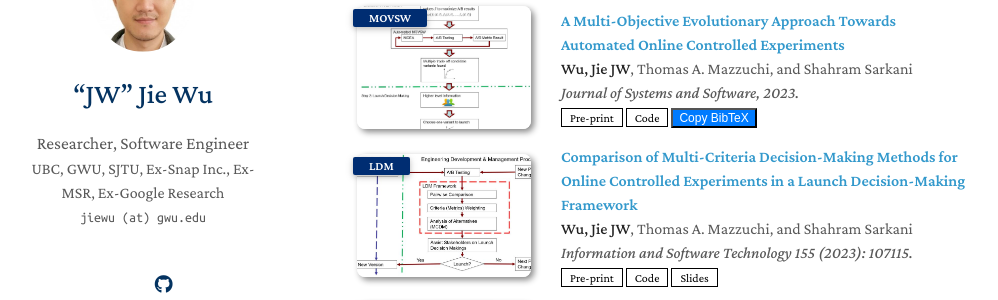
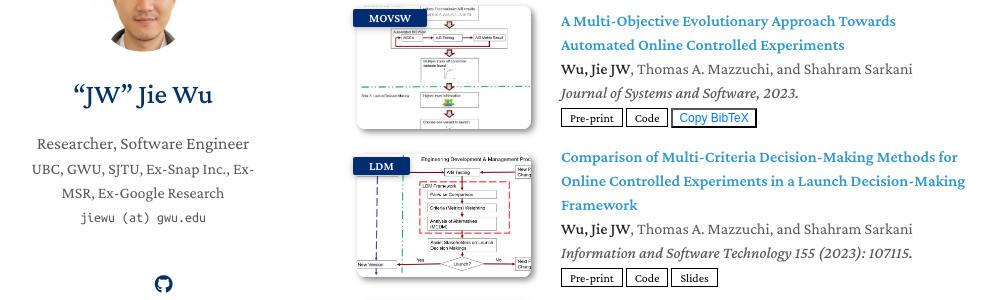
Before and after one commit to yaoyao-liu/minimal-light, a Jekyll site: the page built from index.md, in a window 1280 px wide and 900 px high, scrolled down 1668 px. Shown: the part 150-450 px from the top of the window, without its empty margins (133-1131 px from the left). Built offline with Jekyll 4.4.1, drawn with Linux system fonts in a browser that asks for light colours; nearby versions of some CDN libraries; a style sheet for code colours, icons or effects is not loaded; our own code applies the rules of GitHub Pages for plain Markdown files.

Commit message:
Update publications.md

```diff
--- a/_includes/publications.md
+++ b/_includes/publications.md
@@ -90,7 +90,7 @@
       <a href="https://papers.ssrn.com/sol3/papers.cfm?abstract_id=4252209" class="btn btn-sm z-depth-0" role="button" target="_blank" style="font-size:12px;">Pre-print</a>
       <a href="https://github.com/jw-wu-git/movsw" class="btn btn-sm z-depth-0" role="button" target="_blank" style="font-size:12px;">Code</a>
       <!-- Add BibTeX button and hidden BibTeX text -->
-      <button class="btn btn-sm z-depth-0" onclick="copyBibtex()" style="font-size: 12px; background-color: #007bff; color: #ffffff;">Copy BibTeX</button>
+      <button class="btn btn-sm z-depth-0" onclick="copyBibtex()" style="font-size: 12px; background-color: #ffffff; color: #007bff;">Copy BibTeX</button>
         <textarea id="bibtex" style="display: none;">
           @article{wu2023multi,
             title={A multi-objective evolutionary approach towards automated online controlled experiments},
```
